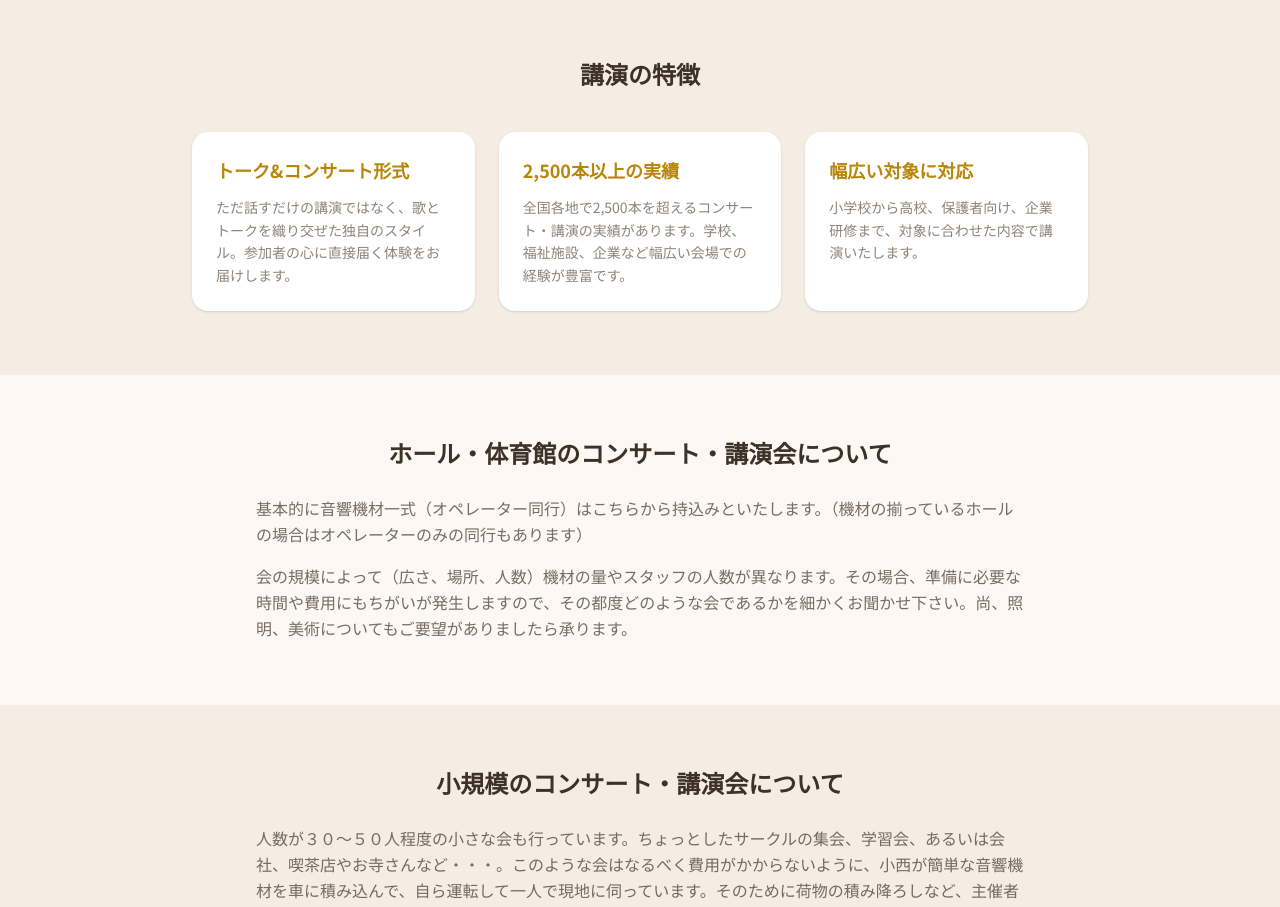
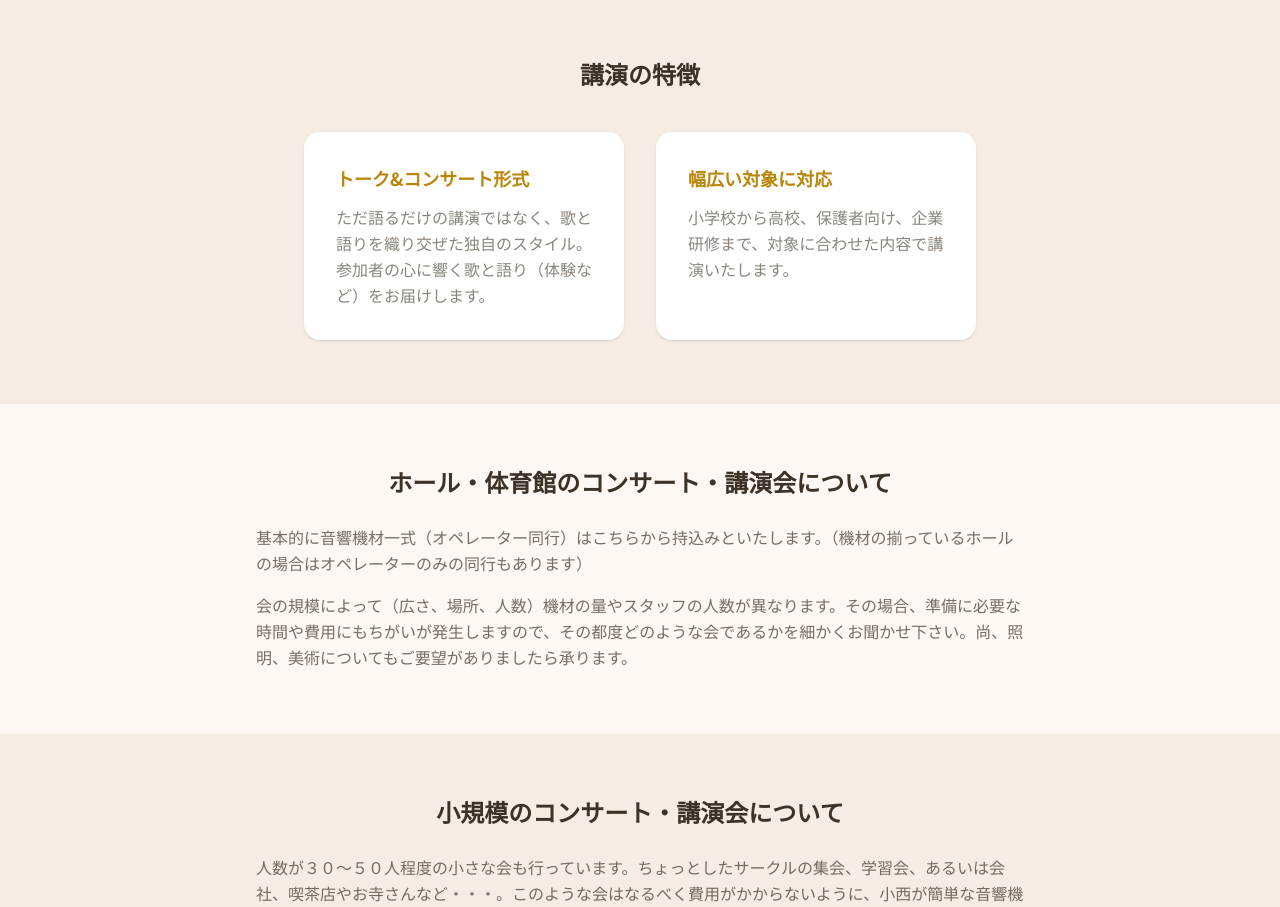
Before and after one commit to gitmrk2k6/farther-hp, a Next.js app: page /lecture in a window 1280 px wide. Shown: the part 1240-2147 px from the top of the page. Built offline with nearby package versions, Linux system fonts and the light colour scheme.

Commit message:
fix: 講演会の特徴を修正し2,500本の実績表記を全箇所から削除
Co-Authored-By: Claude Opus 4.6 <noreply@anthropic.com>

```diff
--- a/src/app/lecture/page.tsx
+++ b/src/app/lecture/page.tsx
@@ -9,12 +9,7 @@ const lectureFeatures = [
   {
     title: "トーク&コンサート形式",
     description:
-      "ただ話すだけの講演ではなく、歌とトークを織り交ぜた独自のスタイル。参加者の心に直接届く体験をお届けします。",
-  },
-  {
-    title: "2,500本以上の実績",
-    description:
-      "全国各地で2,500本を超えるコンサート・講演の実績があります。学校、福祉施設、企業など幅広い会場での経験が豊富です。",
+      "ただ語るだけの講演ではなく、歌と語りを織り交ぜた独自のスタイル。参加者の心に響く歌と語り（体験など）をお届けします。",
   },
   {
     title: "幅広い対象に対応",
@@ -98,14 +93,14 @@ export default function LecturePage() {
           <h3 className="font-serif text-2xl font-bold mb-10 text-center">
             講演の特徴
           </h3>
-          <div className="grid grid-cols-1 md:grid-cols-3 gap-6">
+          <div className="grid grid-cols-1 md:grid-cols-2 gap-8 max-w-2xl mx-auto">
             {lectureFeatures.map((feature, i) => (
               <FadeIn key={i} delay={i * 0.1}>
-                <div className="bg-card-bg rounded-2xl p-6 shadow-sm h-full">
+                <div className="bg-card-bg rounded-2xl p-8 shadow-sm h-full">
                   <h4 className="font-bold text-lg mb-3 text-primary">
                     {feature.title}
                   </h4>
-                  <p className="text-sm text-foreground/60 leading-relaxed">
+                  <p className="text-foreground/60 leading-relaxed">
                     {feature.description}
                   </p>
                 </div>
--- a/src/app/profile/page.tsx
+++ b/src/app/profile/page.tsx
@@ -83,7 +83,7 @@ export default function ProfilePage() {
                   { year: "1982", text: "佛教大学社会学部社会福祉学科に進学（京都）" },
                   { year: "1986", text: "大学卒業後、姫路市のコンピューター会社、神戸市の印刷・イベント企画会社でサラリーマンとして勤務" },
                   { year: "1990", text: "長男の誕生を機に独立。全国でのコンサート・講演活動を本格始動" },
-                  { year: "現在", text: "コンサート・講演の実績は2,500本以上。全国各地で活動を続ける" },
+                  { year: "現在", text: "全国各地でコンサート・講演活動を続ける" },
                 ].map((item, i) => (
                   <div
                     key={i}
```
